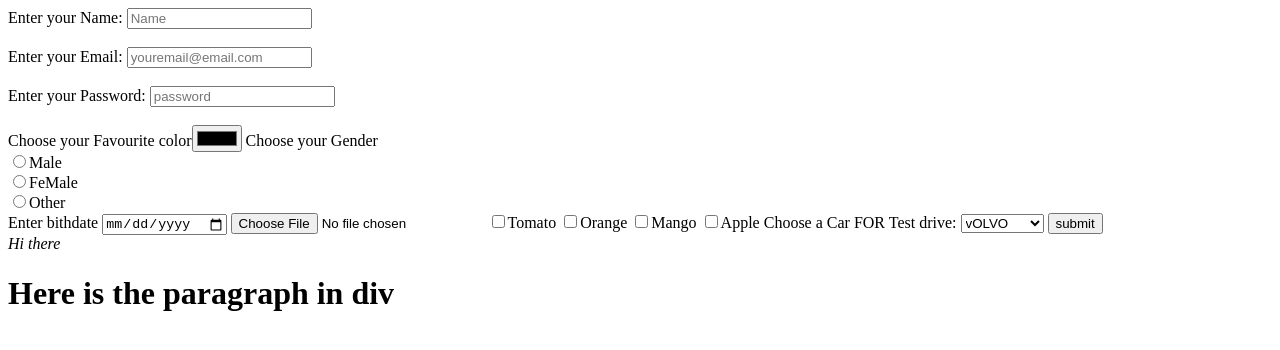
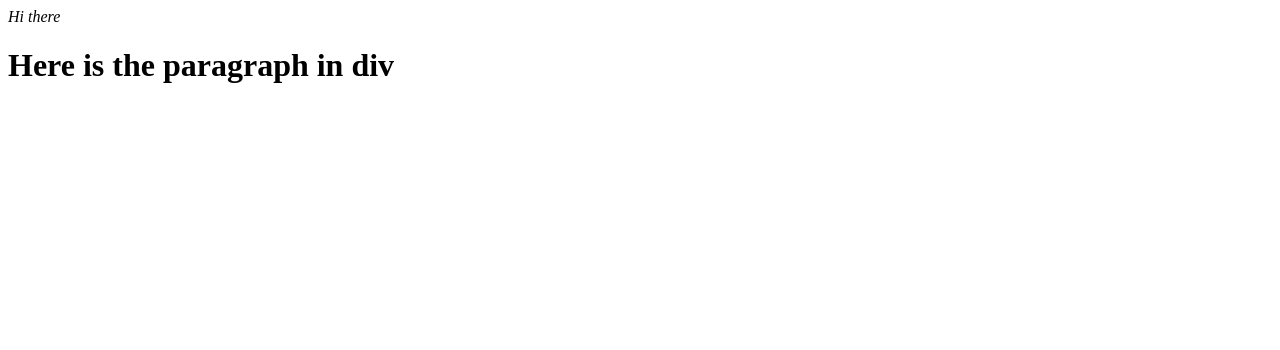
Before and after one commit to MPOWERU/demo1, a plain HTML site: page index.html in a window 1280 px wide. Drawn offline with Linux system fonts and the light colour scheme.

Commit message:
Update index.html

```diff
--- a/index.html
+++ b/index.html
@@ -8,7 +8,7 @@
 
 <body>
 
-<form action="https://www.google.co.in/">
+<!--<form action="https://www.google.co.in/">
     <label>Enter your Name:</label>
     <input type="text" name="name" value="" placeholder="Name"/><br /><br />
     <label>Enter your Email:</label>
@@ -42,7 +42,7 @@
     </select>
 <input type="submit" value=submit />
 
-</form>
+</form>-->
   <div>
 
   <em>Hi there </em>
```
